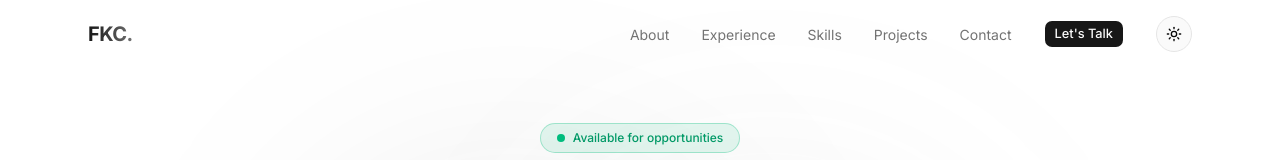
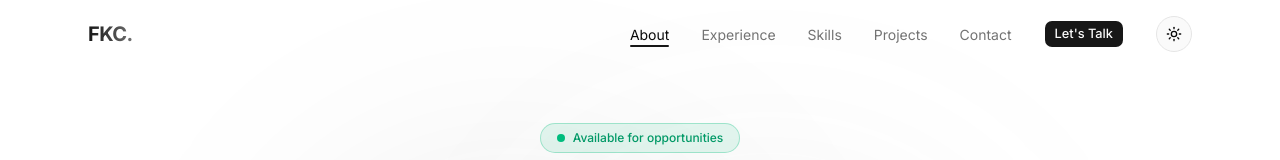
Before and after one commit to mdfarhankc/mdfarhankc.github.io, a Next.js app: page / in a window 1280 px wide. Shown: the top 160 px of the page. Built offline with nearby package versions, Linux system fonts and the light colour scheme.

Commit message:
optimize header scroll with IntersectionObserver

```diff
--- a/src/components/header.tsx
+++ b/src/components/header.tsx
@@ -1,6 +1,6 @@
 "use client";
 
-import { useState, useEffect, useCallback } from "react";
+import { useState, useEffect } from "react";
 import { motion, AnimatePresence } from "motion/react";
 import { Menu, X } from "lucide-react";
 
@@ -21,29 +21,31 @@ export function Header() {
   const [mobileOpen, setMobileOpen] = useState(false);
   const [activeSection, setActiveSection] = useState("");
 
-  const onScroll = useCallback(() => {
-    setScrolled(window.scrollY > 50);
-
-    const sections = links.map((l) => l.href.replace("#", ""));
-    let current = "";
-
-    for (const id of sections) {
-      const el = document.getElementById(id);
-      if (el) {
-        const top = el.getBoundingClientRect().top;
-        if (top <= 120) {
-          current = `#${id}`;
-        }
-      }
-    }
-
-    setActiveSection(current);
+  // Header background swap — single cheap scroll listener
+  useEffect(() => {
+    const onScroll = () => setScrolled(window.scrollY > 50);
+    window.addEventListener("scroll", onScroll, { passive: true });
+    onScroll();
+    return () => window.removeEventListener("scroll", onScroll);
   }, []);
 
+  // Active-section highlight — IntersectionObserver, no per-scroll DOM reads
   useEffect(() => {
-    window.addEventListener("scroll", onScroll, { passive: true });
-    return () => window.removeEventListener("scroll", onScroll);
-  }, [onScroll]);
+    const observers: IntersectionObserver[] = [];
+    for (const { href } of links) {
+      const el = document.getElementById(href.slice(1));
+      if (!el) continue;
+      const observer = new IntersectionObserver(
+        ([entry]) => {
+          if (entry.isIntersecting) setActiveSection(href);
+        },
+        { rootMargin: "-100px 0px -85% 0px" },
+      );
+      observer.observe(el);
+      observers.push(observer);
+    }
+    return () => observers.forEach((o) => o.disconnect());
+  }, []);
 
   return (
     <motion.header
```
